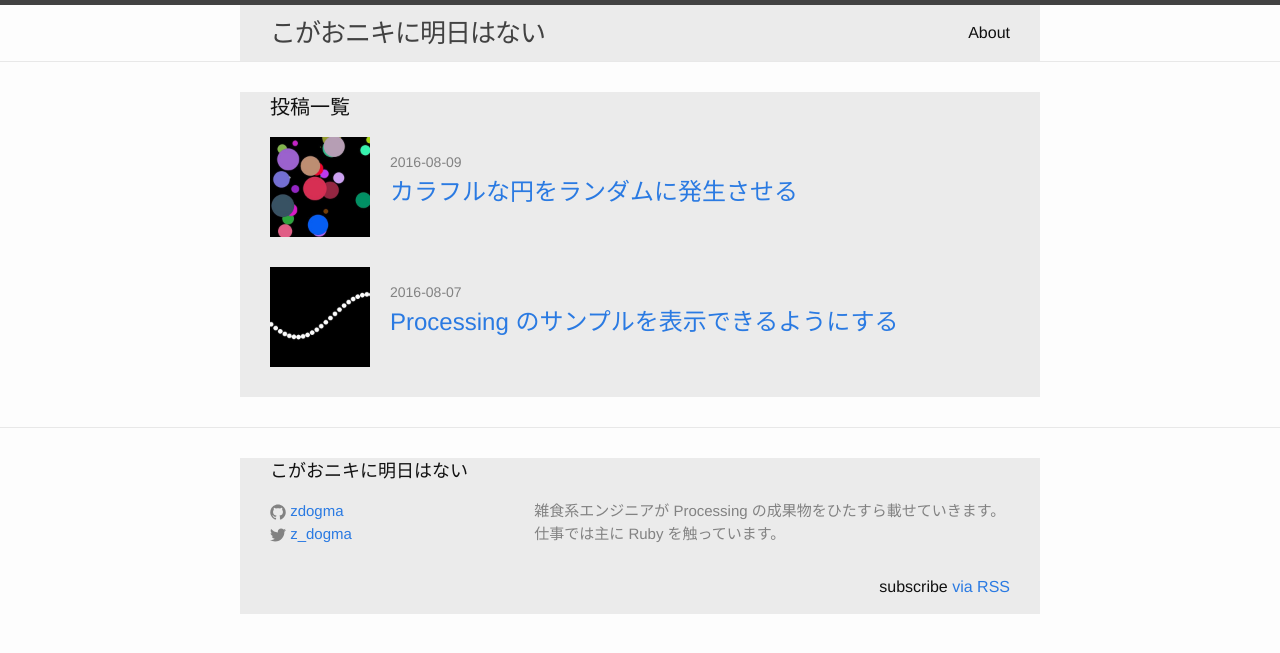
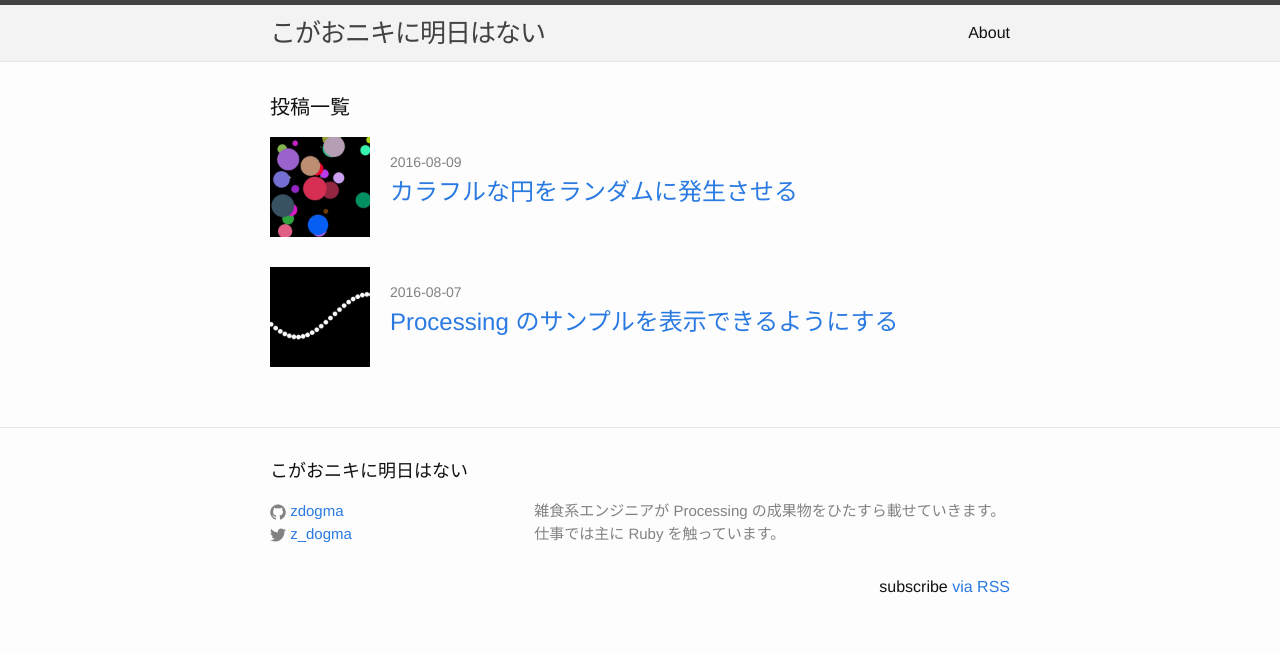
Before and after one commit to zdogma/zdogma.github.io.old, a Jekyll site: the page built from index.html, in a window 1280 px wide. Shown: the top 653 px of the page. Built offline with Jekyll 4.4.1, drawn with Linux system fonts in a browser that asks for light colours.

Commit message:
サイト内の色を変更

```diff
--- a/_sass/_base.scss
+++ b/_sass/_base.scss
@@ -159,7 +159,6 @@ pre {
     max-width:         calc(#{$content-width} - (#{$spacing-unit} * 2));
     margin-right: auto;
     margin-left: auto;
-    background-color: #ebebeb;
     padding-right: $spacing-unit;
     padding-left: $spacing-unit;
     @extend %clearfix;
--- a/_sass/_layout.scss
+++ b/_sass/_layout.scss
@@ -3,6 +3,7 @@
  */
 .site-header {
     border-top: 5px solid $grey-color-dark;
+    background-color: #f3f3f3;
     border-bottom: 1px solid $grey-color-light;
     min-height: 56px;
 
```
